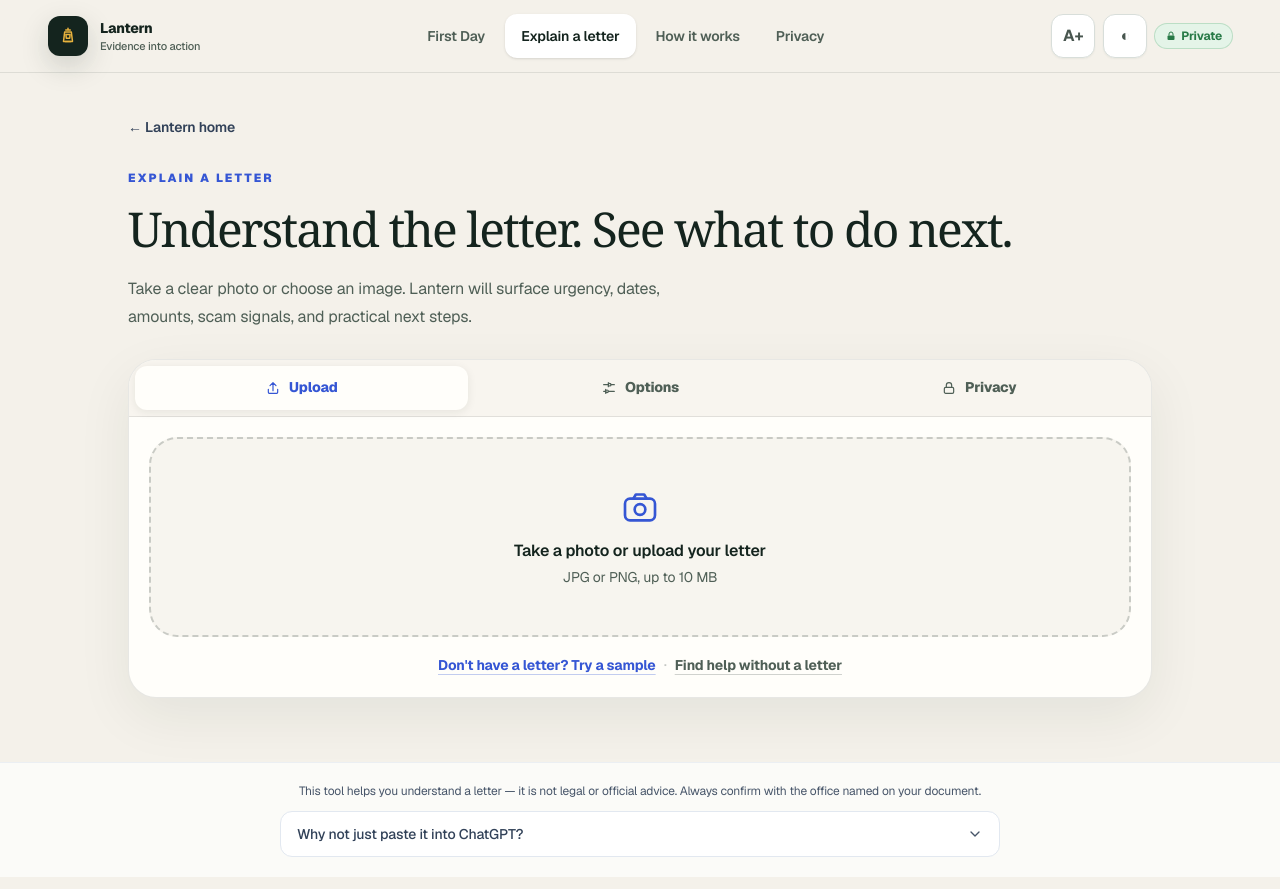
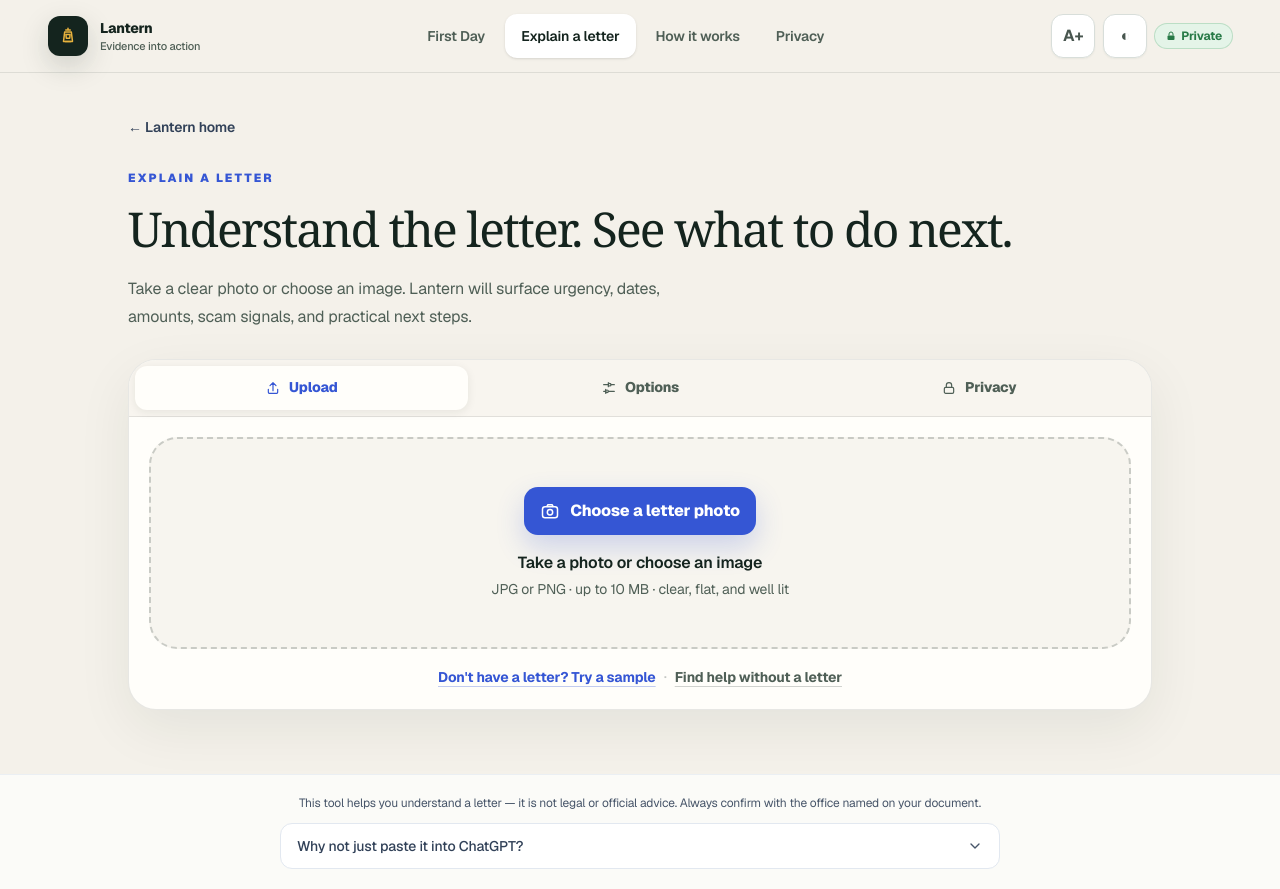
Before and after one commit to isaacgong0311-hash/Congressional-App-Challenge-, a Next.js app: page /explain in a window 1280 px wide. Built offline with nearby package versions, Linux system fonts and the light colour scheme; a web font is replaced by a local one.

Commit message:
feat: polish Explain intake and processing

```diff
--- a/app/features/letter-tool/letter-intake.tsx
+++ b/app/features/letter-tool/letter-intake.tsx
@@ -1,6 +1,11 @@
 import type { ChangeEventHandler, Dispatch, SetStateAction } from "react";
 
-import { LockIcon, SlidersIcon, UploadIcon } from "../../components/lantern/icons";
+import {
+  CameraIcon,
+  LockIcon,
+  SlidersIcon,
+  UploadIcon,
+} from "../../components/lantern/icons";
 import { SegmentedControl } from "../../components/lantern/primitives";
 import { Spinner } from "./letter-support";
 
@@ -68,9 +73,12 @@
             {!preview ? (
               <>
                 <label className="flex cursor-pointer flex-col items-center justify-center rounded-feature border-2 border-dashed border-ink/20 bg-canvas/70 px-6 py-12 text-center transition hover:border-cobalt hover:bg-[#eef2ff] focus-within:border-cobalt focus-within:ring-2 focus-within:ring-cobalt/30">
-                  <CameraIcon />
-                  <span className="mt-3 text-base font-semibold text-ink">Take a photo or upload your letter</span>
-                  <span className="mt-1 text-sm text-muted">JPG or PNG, up to 10 MB</span>
+                  <span className="letter-upload-action">
+                    <CameraIcon className="h-5 w-5" />
+                    Choose a letter photo
+                  </span>
+                  <span className="mt-4 text-base font-semibold text-ink">Take a photo or choose an image</span>
+                  <span className="mt-1 text-sm text-muted">JPG or PNG · up to 10 MB · clear, flat, and well lit</span>
                   <input
                     accept="image/*"
                     aria-label="Take a photo or upload a picture of your letter"
@@ -157,13 +165,3 @@
     </div>
   );
 }
-
-function CameraIcon() {
-  return (
-    <svg aria-hidden="true" fill="none" height="40" viewBox="0 0 24 24" width="40">
-      <rect height="13" rx="3" stroke="#3556d4" strokeWidth="1.6" width="18" x="3" y="7" />
-      <path d="M8 7l1.5-2.5h5L16 7" stroke="#3556d4" strokeLinejoin="round" strokeWidth="1.6" />
-      <circle cx="12" cy="13.5" r="3.2" stroke="#3556d4" strokeWidth="1.6" />
-    </svg>
-  );
-}
--- a/app/features/letter-tool/letter-workspace.tsx
+++ b/app/features/letter-tool/letter-workspace.tsx
@@ -3,6 +3,7 @@
 import Link from "next/link";
 import { useEffect, useRef, useState } from "react";
 import { ProductHeader } from "../../components/lantern/product-header";
+import { CheckIcon } from "../../components/lantern/icons";
 import { AccessibilityControls } from "../../components/lantern/primitives";
 import { useLanternPreferences } from "../../components/lantern/use-lantern-preferences";
 import {
@@ -31,11 +32,11 @@
 const RTL_LANGS = new Set(["ar"]);
 
 const LOADING_STEPS = [
-  { icon: "📸", label: "Reading your letter" },
-  { icon: "📅", label: "Finding important dates" },
-  { icon: "🔍", label: "Checking for scam signals" },
-  { icon: "🏥", label: "Matching verified programs" },
-  { icon: "✍️", label: "Writing your reply" },
+  { label: "Reading your letter" },
+  { label: "Finding important dates" },
+  { label: "Checking for scam signals" },
+  { label: "Matching verified programs" },
+  { label: "Writing your reply" },
 ];
 
 function buildIcs(dateISO: string, summary: string): string {
@@ -474,19 +475,28 @@
 
         {/* Visual progress steps */}
         {loading && (
-          <div className="ttf-fade-in mt-6 overflow-hidden rounded-2xl border border-blue-100 bg-blue-50 p-5" role="status" aria-label="Analyzing your letter">
-            <p className="mb-3 text-sm font-semibold text-blue-800">Analyzing your letter…</p>
-            <ol className="space-y-2">
+          <div className="letter-processing-card mt-6" role="status" aria-label="Analyzing your letter">
+            <div className="flex items-start justify-between gap-4">
+              <div>
+                <p className="lantern-eyebrow">Working securely</p>
+                <p className="mt-2 text-lg font-black tracking-[-0.025em] text-ink">Analyzing your letter</p>
+                <p className="mt-1 text-sm text-muted">{LOADING_STEPS[loadingMsg].label}</p>
+              </div>
+              <span className="rounded-full border border-cobalt/20 bg-white px-3 py-1 text-xs font-extrabold text-cobalt">
+                {loadingMsg + 1} of {LOADING_STEPS.length}
+              </span>
+            </div>
+            <progress className="mt-4 h-2 w-full accent-cobalt" max={LOADING_STEPS.length} value={loadingMsg + 1} />
+            <ol className="mt-5 grid gap-2 sm:grid-cols-2">
               {LOADING_STEPS.map((s, i) => {
                 const done = i < loadingMsg;
                 const active = i === loadingMsg;
                 return (
-                  <li key={i} className={`flex items-center gap-3 text-sm transition-all ${done ? "text-emerald-700" : active ? "text-blue-800 font-semibold" : "text-slate-400"}`}>
-                    <span className="flex h-6 w-6 flex-none items-center justify-center rounded-full text-sm">
-                      {done ? "✓" : active ? s.icon : s.icon}
+                  <li key={i} className={`flex items-center gap-3 rounded-xl border px-3 py-2.5 text-sm ${done ? "border-confirmed/20 bg-[#e3f4e8] text-[#24633a]" : active ? "border-cobalt/25 bg-white font-bold text-cobalt" : "border-ink/8 bg-white/50 text-muted"}`}>
+                    <span className={`flex h-7 w-7 flex-none items-center justify-center rounded-full text-xs font-extrabold ${done ? "bg-confirmed text-white" : active ? "bg-cobalt text-white" : "bg-canvas text-muted"}`}>
+                      {done ? <CheckIcon className="h-4 w-4" /> : i + 1}
                     </span>
                     <span>{s.label}</span>
-                    {active && <span className="inline-block h-1.5 w-1.5 animate-pulse rounded-full bg-blue-500" />}
                   </li>
                 );
               })}
--- a/app/styles/letter-tool.css
+++ b/app/styles/letter-tool.css
@@ -13,6 +13,38 @@
 }
 .ttf-scroll::-webkit-scrollbar-track {
   background: transparent;
+}
+
+.letter-upload-action {
+  display: inline-flex;
+  min-height: 48px;
+  align-items: center;
+  justify-content: center;
+  gap: 0.625rem;
+  border-radius: 0.875rem;
+  background: var(--lantern-cobalt);
+  padding: 0.75rem 1rem;
+  color: white;
+  font-weight: 800;
+  box-shadow: 0 12px 28px rgba(53, 86, 212, 0.22);
+  transition: background 160ms ease, box-shadow 160ms ease, transform 120ms ease;
+}
+
+label:hover .letter-upload-action {
+  background: var(--lantern-cobalt-dark);
+  box-shadow: 0 15px 34px rgba(53, 86, 212, 0.28);
+}
+
+label:active .letter-upload-action {
+  transform: scale(0.985);
+}
+
+.letter-processing-card {
+  border: 1px solid rgba(53, 86, 212, 0.18);
+  border-radius: var(--radius-feature);
+  background: linear-gradient(145deg, #fffefa, #eef2ff);
+  padding: 1.25rem;
+  box-shadow: 0 18px 50px rgba(20, 36, 30, 0.07);
 }
 
 /* ── High contrast mode ───────────────────────────────────────── */
```
Also changed, not shown: 1 other file (tests, documents, lock files or other folders).
